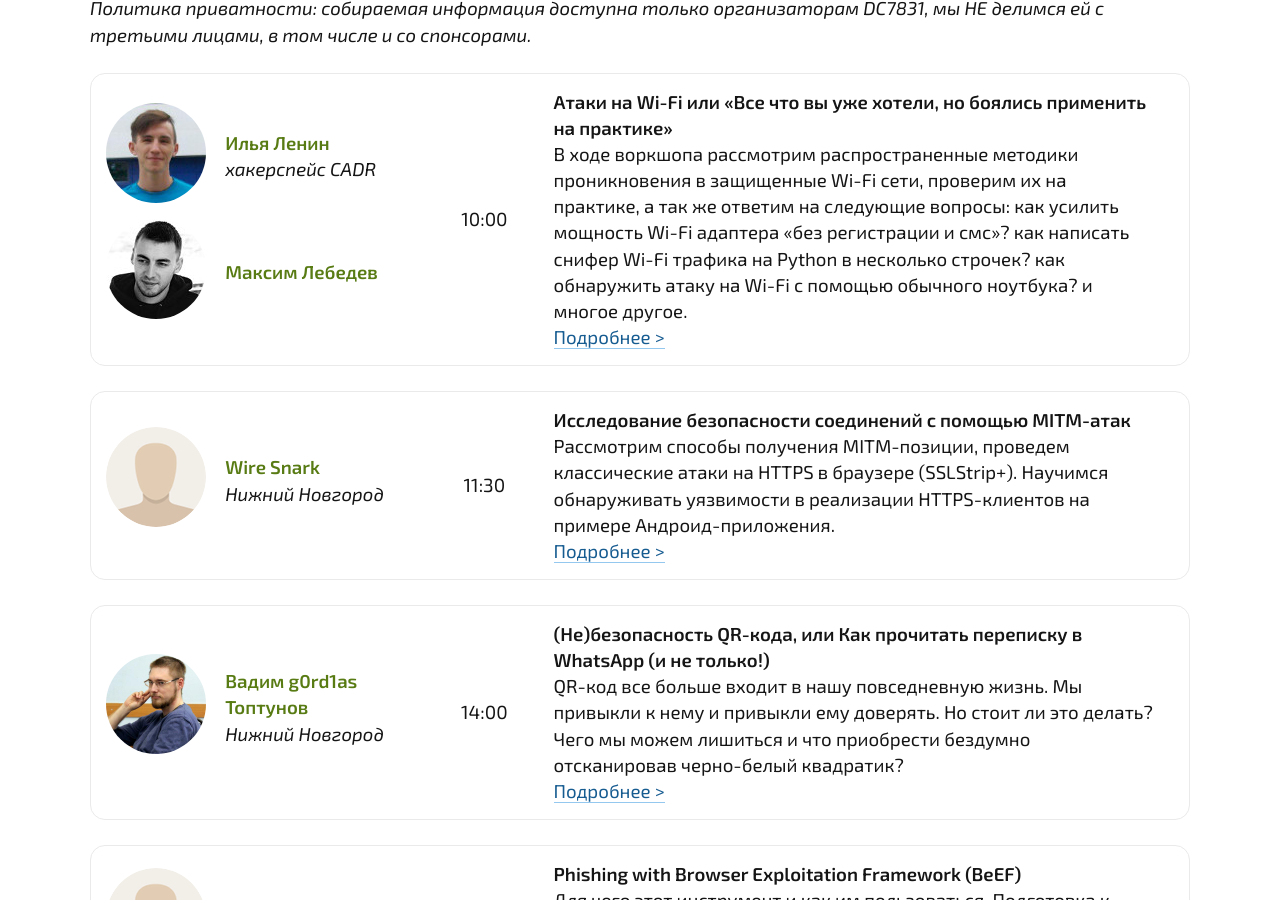
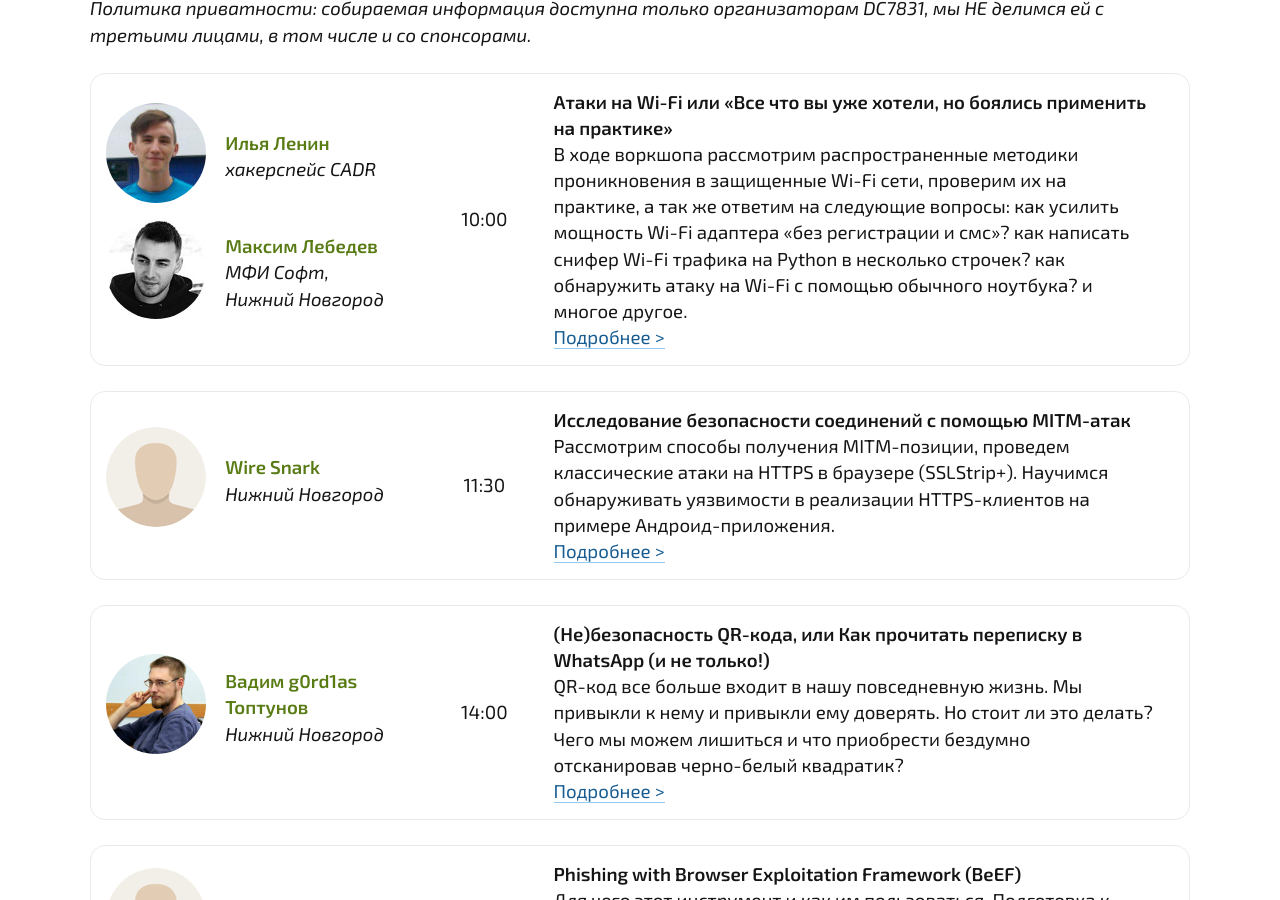
Before and after one commit to defcon-nn/defcon-nn.github.io, a Jekyll site: the page built from index.html, in a window 1280 px wide and 900 px high, scrolled down 908 px. Built offline with Jekyll 4.4.1, drawn with Linux system fonts in a browser that asks for light colours.

Commit message:
Обновлена компания спикера

```diff
--- a/_data/speakers.yml
+++ b/_data/speakers.yml
@@ -53,6 +53,7 @@ kirill:
 maksim:
   name: Максим Лебедев
   avatar: maksim.jpg
+  company: МФИ Софт, Нижний Новгород
   bio: SW Developer, увлекается информационной безопасностью. С 2016 года состоит в CTF команде Invulnerable.
 mikhail:
   name: Михаил А.
```
